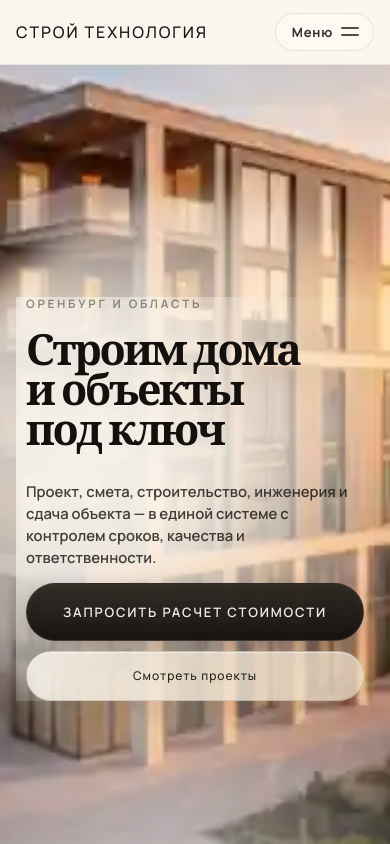
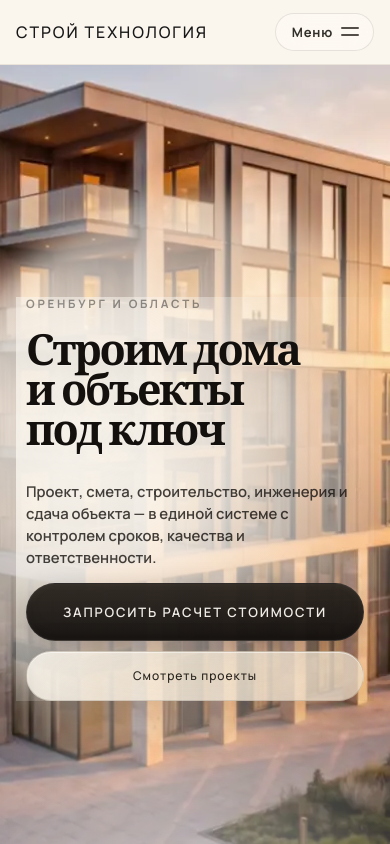
Before and after one commit to batbit1/stroy-technologiya-site1, a Next.js app: page / in a window 390 px wide. Shown: the top 844 px of the page. Built offline with nearby package versions, Linux system fonts and the light colour scheme.

Commit message:
use static mobile background

```diff
--- a/app/globals.css
+++ b/app/globals.css
@@ -1730,20 +1730,41 @@ body {
     padding: 0 !important;
     pointer-events: none;
     box-sizing: border-box;
-  }
-
-  /* Статичный финальный кадр дома вместо mobile canvas-sequence (эксперимент, ≤1023px). */
+    animation: none !important;
+    transition: none !important;
+    will-change: auto !important;
+    filter: none !important;
+    perspective: none !important;
+  }
+
+  /* Статичный финальный кадр desktop-sequence (full-res); без motion/transform при скролле. */
   .mobile-static-house-bg {
-    position: fixed;
-    inset: 0;
-    width: 100vw;
-    height: 100dvh;
-    z-index: 0;
-    pointer-events: none;
-    background-image: url("/sequence/new-house/mobile/frame_0122.webp");
-    background-size: cover;
-    background-position: center center;
-    background-repeat: no-repeat;
+    position: fixed !important;
+    inset: 0 !important;
+    width: 100vw !important;
+    height: 100dvh !important;
+    max-width: none !important;
+    max-height: none !important;
+    z-index: 0 !important;
+    pointer-events: none !important;
+    overflow: hidden !important;
+    box-sizing: border-box !important;
+
+    background-image: url("/sequence/new-house/desktop/frame_0122.webp") !important;
+    background-size: cover !important;
+    background-position: center center !important;
+    background-repeat: no-repeat !important;
+    background-attachment: scroll !important;
+
+    transform: none !important;
+    scale: 1 !important;
+    translate: none !important;
+    animation: none !important;
+    transition: none !important;
+    will-change: auto !important;
+
+    backface-visibility: hidden !important;
+    -webkit-backface-visibility: hidden !important;
   }
 
   .mobile-cinematic-bg__stage {
```
